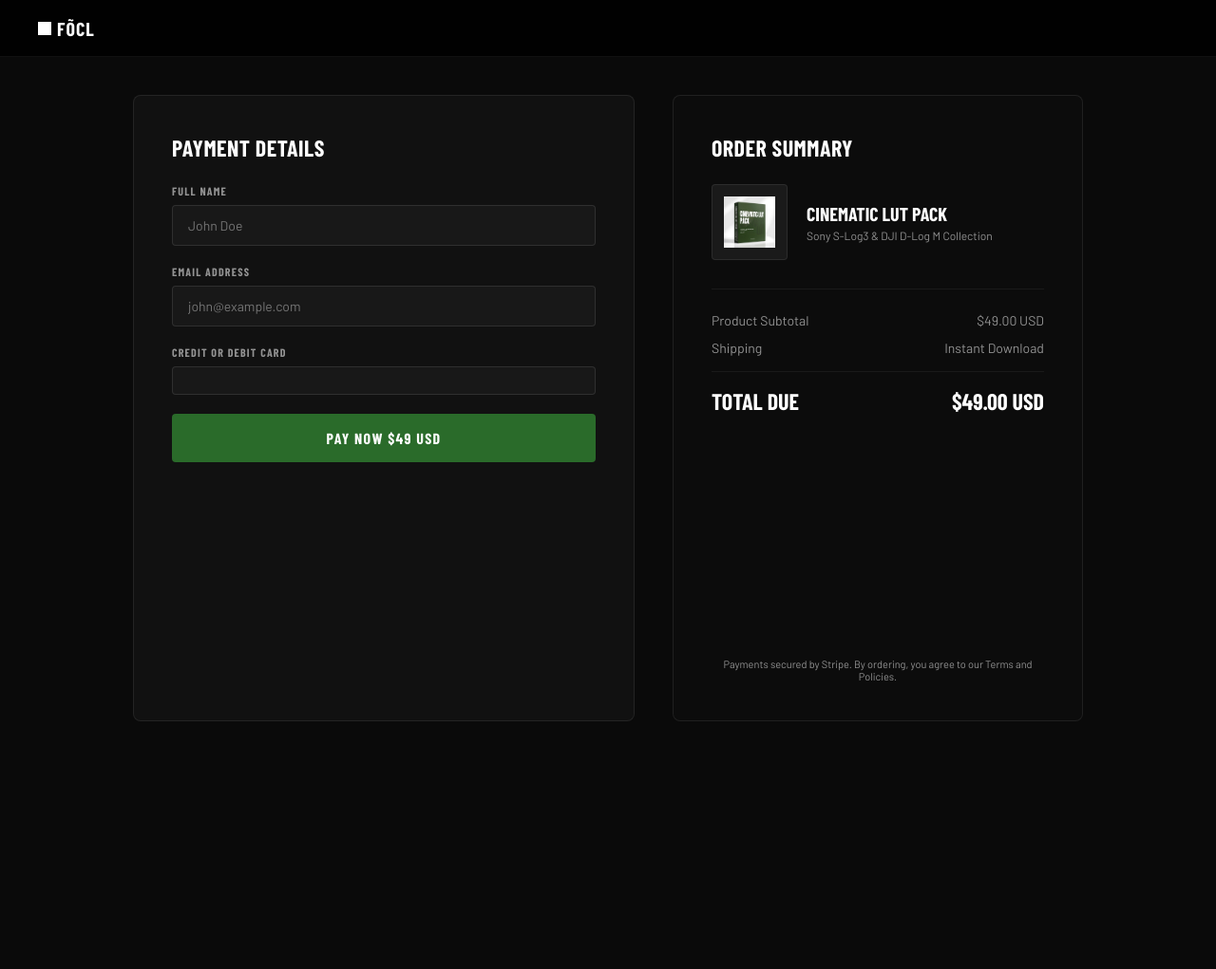
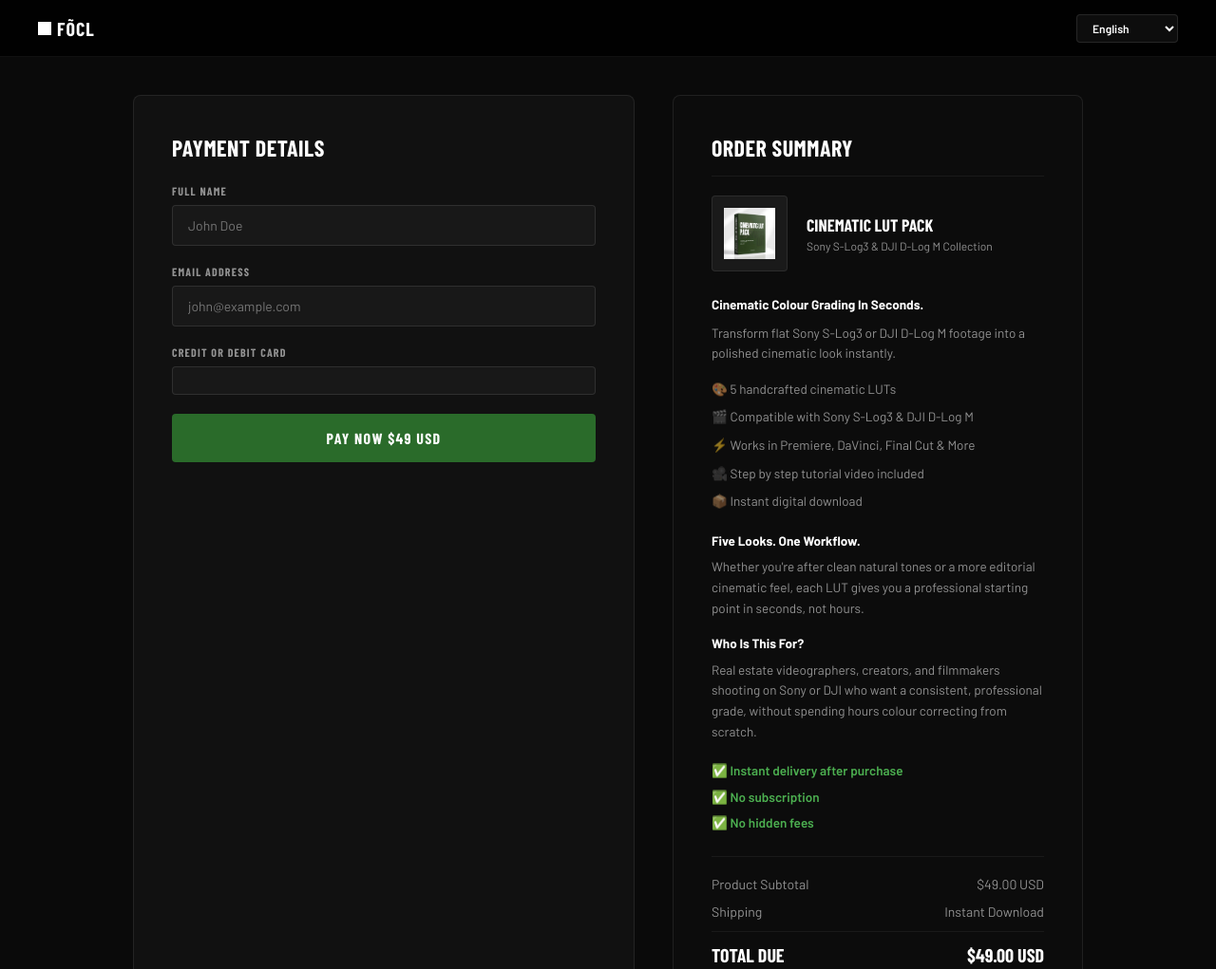
Before and after one commit to sementinhadomal/photo, a website: page checkout.html in a window 1280 px wide. Shown: the top 1021 px of the page at 95% size. Before the commit the page ends 800 px from the top, so only its background shows below. Drawn offline with nearby package versions, Linux system fonts and the light colour scheme; a script that the page names is missing; a web font is replaced by a local one.

Commit message:
Update checkout page with premium copywriting details and add language selection selector sync

```diff
--- a/checkout.html
+++ b/checkout.html
@@ -306,6 +306,15 @@
       <svg viewBox="0 0 12 12"><rect width="12" height="12"/></svg>
       FÕCL
     </a>
+    <select id="lang-select" onchange="changeLanguage(this.value)" style="background: rgba(255,255,255,0.05); border: 1px solid rgba(255,255,255,0.1); color: var(--white); padding: 6px 12px; border-radius: 4px; font-size: 12px; font-weight: 600; cursor: pointer; font-family: inherit; outline: none;">
+      <option value="en">English</option>
+      <option value="de">Deutsch</option>
+      <option value="fr">Français</option>
+      <option value="es">Español</option>
+      <option value="it">Italiano</option>
+      <option value="pt">Português</option>
+      <option value="nl">Nederlands</option>
+    </select>
   </nav>
 
   <!-- ══ CHECKOUT CONTAINER ══ -->
@@ -349,19 +358,45 @@
     <!-- ══ SUMMARY SECTION (RIGHT) ══ -->
     <section class="summary-section">
       <div>
-        <h2 class="section-title">Order Summary</h2>
+        <h2 class="section-title" style="border-bottom: 1px solid rgba(255,255,255,0.06); padding-bottom: 15px; margin-bottom: 20px;">Order Summary</h2>
 
-        <div class="product-details">
+        <div class="product-details" style="margin-bottom: 24px;">
           <div class="product-thumbnail-box">
             <img src="lut_pack.webp" alt="Cinematic LUT Pack Mockup">
           </div>
           <div class="product-meta-text">
-            <h3 class="title">Cinematic LUT Pack</h3>
+            <h3 class="title" style="font-size: 18px;">Cinematic LUT Pack</h3>
             <p class="subtitle">Sony S-Log3 &amp; DJI D-Log M Collection</p>
           </div>
         </div>
 
-        <div class="price-rows">
+        <!-- Descriptive Copywriting -->
+        <div style="font-size: 13.5px; color: var(--gray); line-height: 1.6; margin-bottom: 24px; text-align: left;">
+          <p style="font-weight: 700; color: #fff; margin-bottom: 8px;">Cinematic Colour Grading In Seconds.</p>
+          <p style="margin-bottom: 16px;">Transform flat Sony S-Log3 or DJI D-Log M footage into a polished cinematic look instantly.</p>
+
+          <ul style="list-style: none; padding: 0; margin-bottom: 20px; display: flex; flex-direction: column; gap: 8px;">
+            <li>🎨 5 handcrafted cinematic LUTs</li>
+            <li>🎬 Compatible with Sony S-Log3 &amp; DJI D-Log M</li>
+            <li>⚡ Works in Premiere, DaVinci, Final Cut &amp; More</li>
+            <li>🎥 Step by step tutorial video included</li>
+            <li>📦 Instant digital download</li>
+          </ul>
+
+          <p style="font-weight: 700; color: #fff; margin-bottom: 6px;">Five Looks. One Workflow.</p>
+          <p style="margin-bottom: 16px;">Whether you're after clean natural tones or a more editorial cinematic feel, each LUT gives you a professional starting point in seconds, not hours.</p>
+
+          <p style="font-weight: 700; color: #fff; margin-bottom: 6px;">Who Is This For?</p>
+          <p style="margin-bottom: 20px;">Real estate videographers, creators, and filmmakers shooting on Sony or DJI who want a consistent, professional grade, without spending hours colour correcting from scratch.</p>
+
+          <ul style="list-style: none; padding: 0; display: flex; flex-direction: column; gap: 6px; font-weight: 600; color: var(--green-label);">
+            <li>✅ Instant delivery after purchase</li>
+            <li>✅ No subscription</li>
+            <li>✅ No hidden fees</li>
+          </ul>
+        </div>
+
+        <div class="price-rows" style="border-top: 1px solid rgba(255,255,255,0.06); padding-top: 20px; margin-bottom: 20px;">
           <div class="price-row">
             <span>Product Subtotal</span>
             <span>$49.00 USD</span>
@@ -370,14 +405,14 @@
             <span>Shipping</span>
             <span>Instant Download</span>
           </div>
-          <div class="price-row total">
+          <div class="price-row total" style="border-top: 1px solid rgba(255,255,255,0.06); padding-top: 12px; margin-top: 12px; font-size: 20px;">
             <span>Total Due</span>
             <span>$49.00 USD</span>
           </div>
         </div>
       </div>
 
-      <div style="font-size: 11px; color: var(--gray); text-align: center; margin-top: 20px;">
+      <div style="font-size: 11px; color: var(--gray); text-align: center; margin-top: 15px;">
         Payments secured by Stripe. By ordering, you agree to our Terms and Policies.
       </div>
     </section>
@@ -452,6 +487,16 @@
 
     initializePayment();
 
+    function changeLanguage(lang) {
+      localStorage.setItem('selectedLanguage', lang);
+    }
+
+    document.addEventListener('DOMContentLoaded', () => {
+      const savedLang = localStorage.getItem('selectedLanguage') || 'en';
+      const select = document.getElementById('lang-select');
+      if (select) select.value = savedLang;
+    });
+
     form.addEventListener('submit', async (event) => {
       event.preventDefault();
 
```
